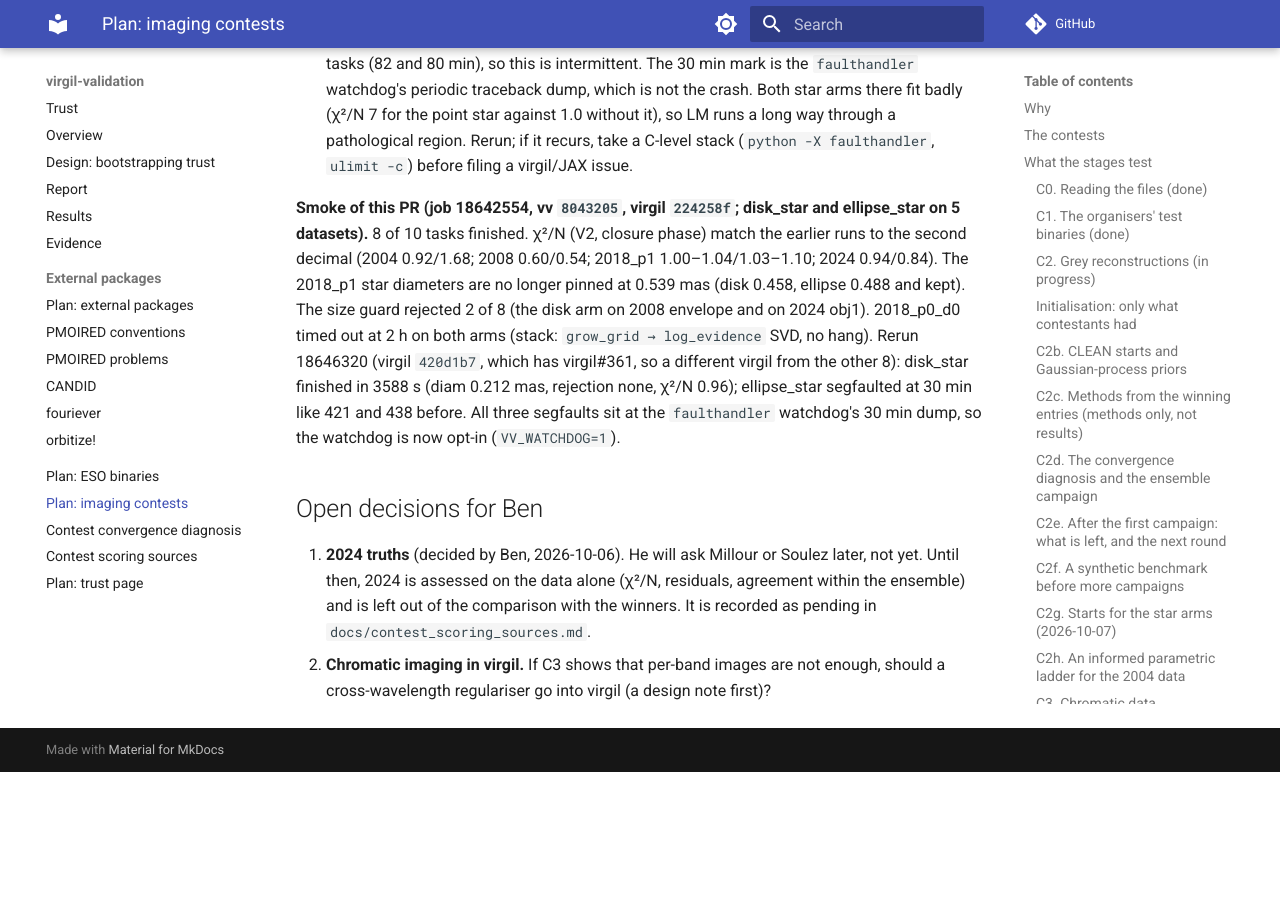
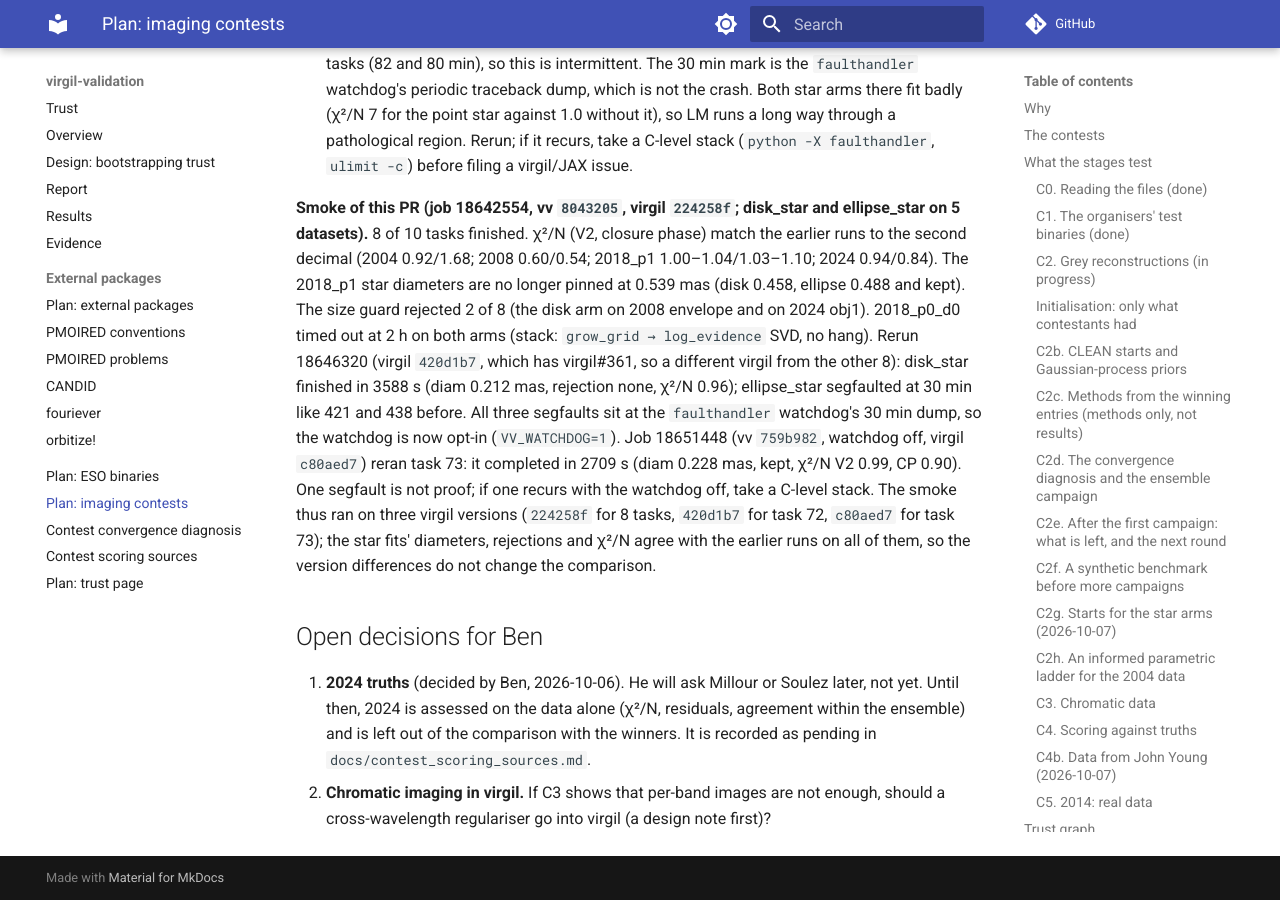
Before and after one commit to benjaminpope/virgil-validation, an MkDocs documentation site: the page built from docs/plan_imaging_contests.md, in a window 1280 px wide and 900 px high, scrolled down 25700 px. Built offline with MkDocs 1.6.1 and Material for MkDocs 9.7.7, drawn with Linux system fonts in a browser that asks for light colours; comment, search, counter and statistics services are not loaded; before the commit the page ends 26472 px from its top, so only the background shows below that.

Commit message:
C2h: task 73 rerun completed with the watchdog off; smoke ran on three virgil versions
Co-Authored-By: Claude Sonnet 5.5 <noreply@anthropic.com>

```diff
--- a/docs/plan_imaging_contests.md
+++ b/docs/plan_imaging_contests.md
@@ -1130,7 +1130,14 @@ virgil#361, so a different virgil from the other 8): disk_star finished in
 3588 s (diam 0.212 mas, rejection none, χ²/N 0.96); ellipse_star segfaulted
 at 30 min like 421 and 438 before. All three segfaults sit at the
 `faulthandler` watchdog's 30 min dump, so the watchdog is now opt-in
-(`VV_WATCHDOG=1`).
+(`VV_WATCHDOG=1`). Job 18651448 (vv `759b982`, watchdog off, virgil
+`c80aed7`) reran task 73: it completed in 2709 s (diam 0.228 mas, kept,
+χ²/N V2 0.99, CP 0.90). One segfault is not proof; if one recurs with the
+watchdog off, take a C-level stack. The smoke thus ran on three virgil
+versions (`224258f` for 8 tasks, `420d1b7` for task 72, `c80aed7` for task
+73); the star fits' diameters, rejections and χ²/N agree with the earlier
+runs on all of them, so the version differences do not change the
+comparison.
 
 ## Open decisions for Ben
 
```
